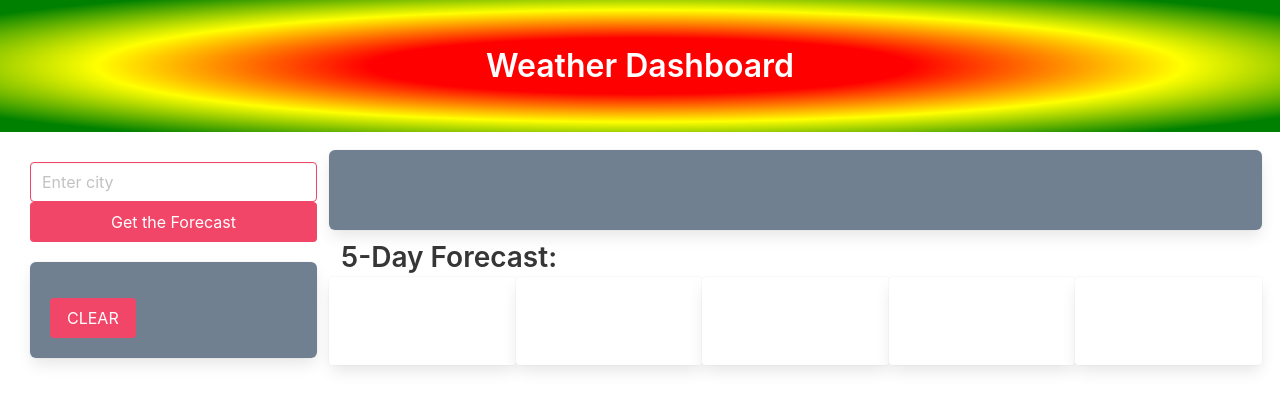
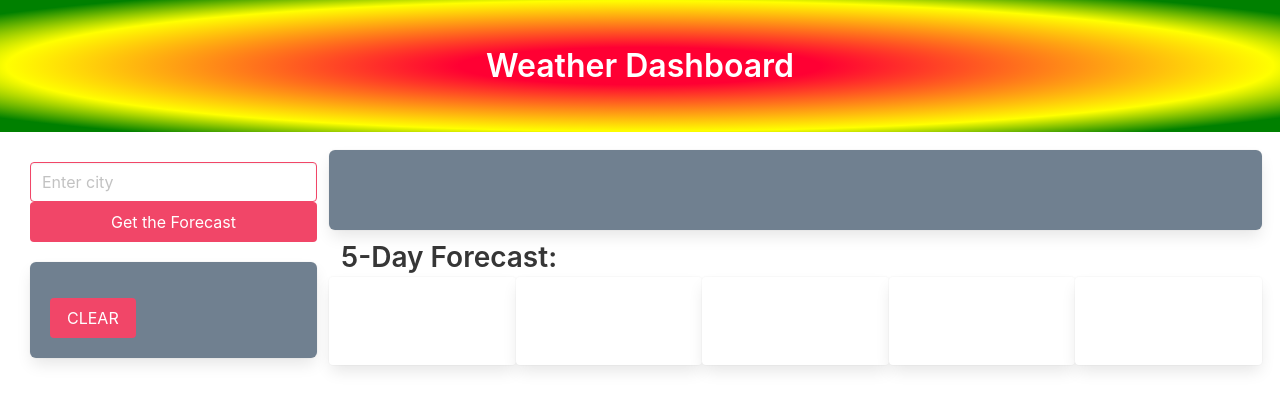
Before and after one commit to CWheelsRun/Weather-Dashboard, a plain HTML site: page index.html in a window 1280 px wide. Drawn offline with nearby package versions, Linux system fonts and the light colour scheme.

```diff
--- a/assets/css/style.css
+++ b/assets/css/style.css
@@ -7,7 +7,7 @@ main {
 }
 
 .hero {
-  background-image: radial-gradient(red 30%, yellow 60%, green 90%);;
+  background-image: radial-gradient(#ff0033 20%, yellow 70%, green 90%);;
 }
 
 .hero-body {
```
Also changed, not shown: 1 other file.
